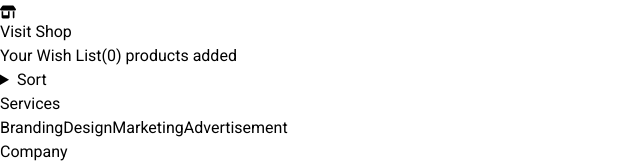
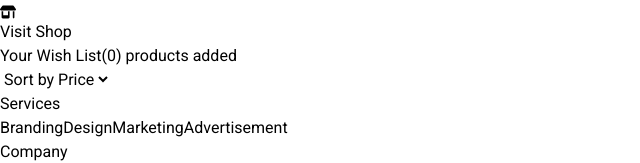
Before and after one commit to 30526/home-decor-furniture-, a React (Vite) app: page /wishList in a window 1280 px wide. Shown: the part 1444-1607 px from the top of the page, without its empty margins (0-640 px from the left). Built offline with nearby package versions, Linux system fonts and the light colour scheme.

Commit message:
added sort functionalities to wishlist section

```diff
--- a/src/pages/WishList/WishList.jsx
+++ b/src/pages/WishList/WishList.jsx
@@ -2,6 +2,19 @@ import React, { useEffect, useState } from 'react';
 
 const WishList = () => {
     const [getItem, setGetItem] = useState([]);
+    const [sort, setSort] = useState('none');
+
+    const sortedItem = () => {
+        if (sort === 'asc') {
+            return [...getItem].sort((a, b) => a.price - b.price);
+        }
+        else if (sort === 'dsc') {
+            return [...getItem].sort((a, b) => b.price - a.price);
+        }
+        else {
+            return getItem;
+        }
+    }
 
     useEffect(() => {
         const getStorageItem = JSON.parse(localStorage.getItem('wishList'));
@@ -14,18 +27,19 @@ const WishList = () => {
                     Your Wish List
                     <span className='ml-2 text-xs text-gray-500'>({getItem.length}) products added</span></h2>
                 <div>
-                    <details className="dropdown">
-                        <summary className="btn m-1">Sort</summary>
-                        <ul className="menu dropdown-content bg-base-100 rounded-box z-1 p-2 shadow-sm">
-                            <li><a>Price</a></li>
-                            <li><a>Item</a></li>
-                        </ul>
-                    </details>
+                    <label className='form-control max-w-xs'>
+                        <select
+                            className='select' value={sort} onChange={(e) => setSort(e.target.value)}>
+                            <option value="none">Sort by Price</option>
+                            <option value="asc">Low to High</option>
+                            <option value="dsc">High to Low</option>
+                        </select>
+                    </label>
                 </div>
             </div>
-            <div className='mt-10 p-4 flex flex-col gap-4'>
+            <div className='mt-10 flex flex-col gap-4'>
                 {
-                    getItem.map(wish =>
+                    sortedItem().map(wish =>
                         <div key={wish.id} className='flex justify-between items-center p-4 shadow-2xs border-2 border-gray-100 rounded-2xl'>
                             <div className='flex gap-4'>
                                 <img className='w-fit h-35 rounded-2xl' src={wish.image} alt="" />
@@ -33,15 +47,14 @@ const WishList = () => {
                                     <h3 className='font-bold text-2xl'>{wish.name}</h3>
                                     <h3 className='mt-2 text-gray-500'>{wish.description}</h3>
                                     <h3 className='mt-2 text-gray-500'>{wish.category}</h3>
-                                    <p className='mt-2 text-gray-700 font-medium'>Price: ${wish.price}</p>
+                                    <p className='mt-2 text-gray-800 font-medium'>Price: ${wish.price}</p>
                                 </div>
                             </div>
                             <button className='btn btn-outline'>Remove</button>
-                        </div>)
-
-                }
+                        </div>
+                    )}
             </div>
-        </div>
+        </div >
     );
 };
 
```
